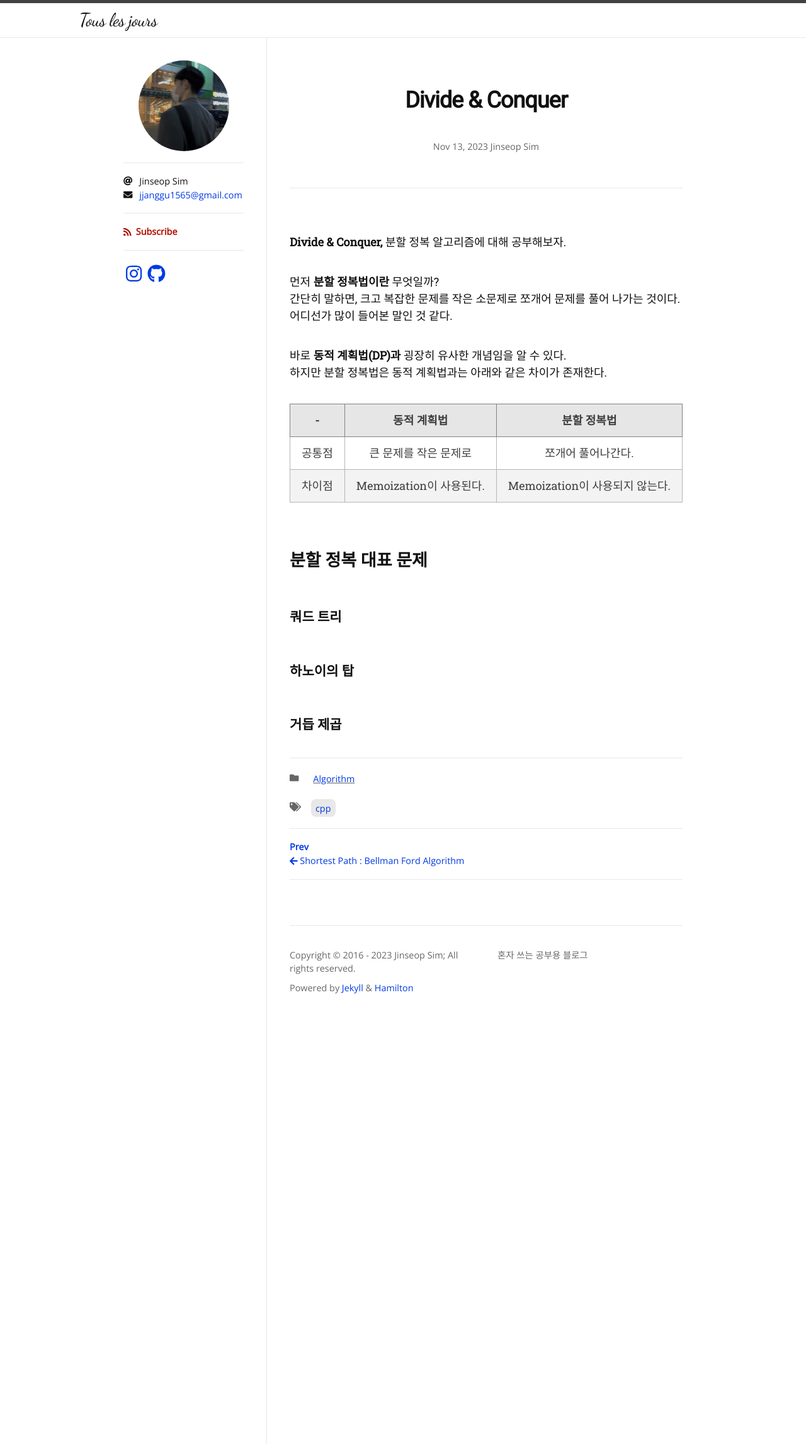
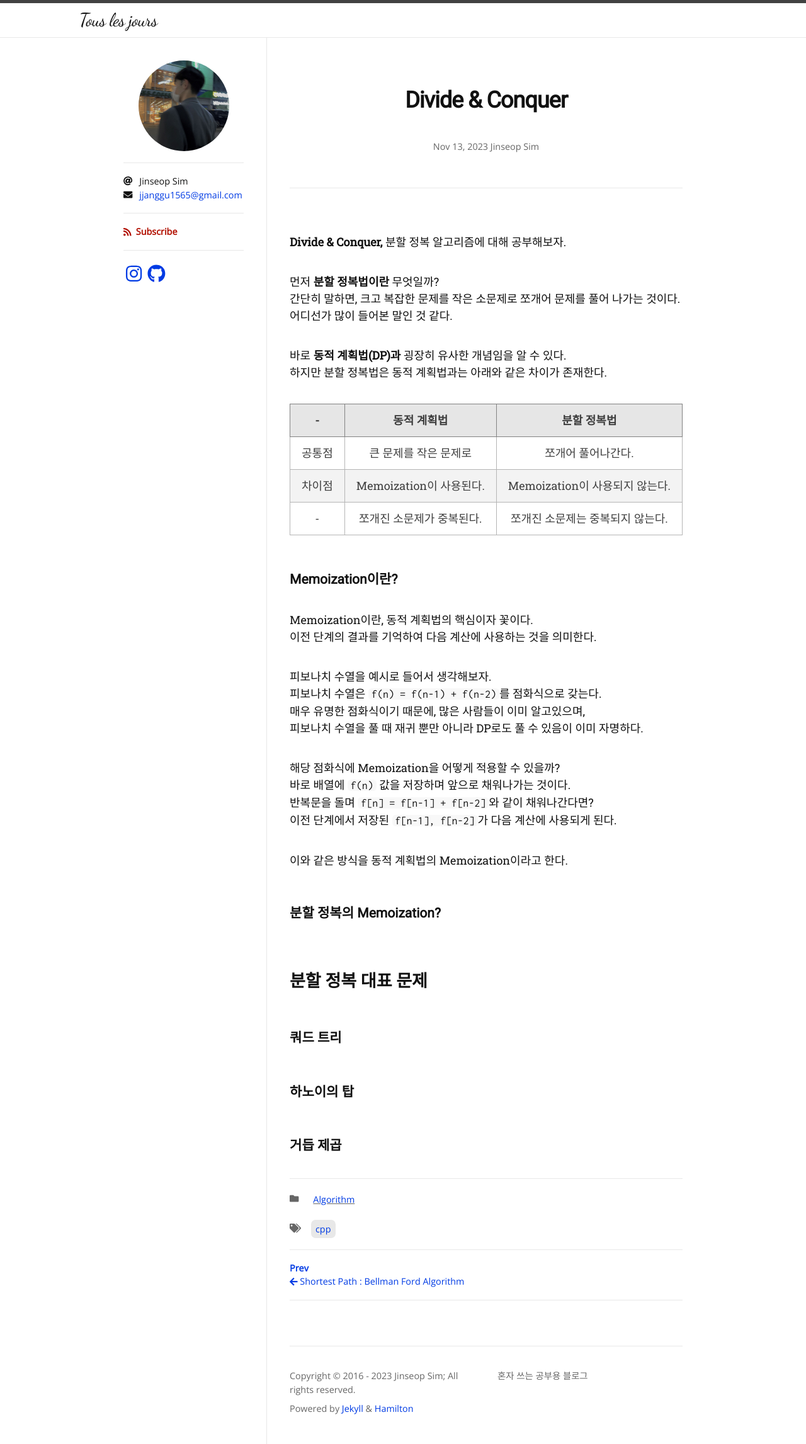
Before and after one commit to Jinseop-Sim/Jinseop-Sim.github.io, a Jekyll site: the page built from _posts/2023-11-13-divide-n-conquer.md, in a window 1280 px wide. Shown: the whole page at 63% size. Built offline with Jekyll 4.4.1, drawn with Linux system fonts in a browser that asks for light colours; nearby versions of some CDN libraries; some web fonts are replaced.

Commit message:
글 수정

````diff
--- a/_posts/2023-11-13-divide-n-conquer.md
+++ b/_posts/2023-11-13-divide-n-conquer.md
@@ -19,8 +19,33 @@ __Divide & Conquer,__ 분할 정복 알고리즘에 대해 공부해보자.
 |:--:|:--:|:--:|
 |공통점|큰 문제를 작은 문제로|쪼개어 풀어나간다.|
 |차이점|Memoization이 사용된다.|Memoization이 사용되지 않는다.|
+|-|쪼개진 소문제가 중복된다.|쪼개진 소문제는 중복되지 않는다.|
+
+### Memoization이란?
+Memoization이란, 동적 계획법의 핵심이자 꽃이다.
+이전 단계의 결과를 기억하여 다음 계산에 사용하는 것을 의미한다.
+
+피보나치 수열을 예시로 들어서 생각해보자.
+피보나치 수열은 ```f(n) = f(n-1) + f(n-2)```를 점화식으로 갖는다.
+매우 유명한 점화식이기 때문에, 많은 사람들이 이미 알고있으며,
+피보나치 수열을 풀 때 재귀 뿐만 아니라 DP로도 풀 수 있음이 이미 자명하다.
+
+해당 점화식에 Memoization을 어떻게 적용할 수 있을까?
+바로 배열에 ```f(n)``` 값을 저장하며 앞으로 채워나가는 것이다.
+반복문을 돌며 ```f[n] = f[n-1] + f[n-2]```와 같이 채워나간다면?
+이전 단계에서 저장된 ```f[n-1], f[n-2]```가 다음 계산에 사용되게 된다.
+
+이와 같은 방식을 동적 계획법의 Memoization이라고 한다.
+
+### 분할 정복의 Memoization?
 
 ## 분할 정복 대표 문제
 ### 쿼드 트리
+{%highlight cpp%}
+{%endhighlight%}
 ### 하노이의 탑
+{%highlight cpp%}
+{%endhighlight%}
 ### 거듭 제곱
+{%highlight cpp%}
+{%endhighlight%}
````
